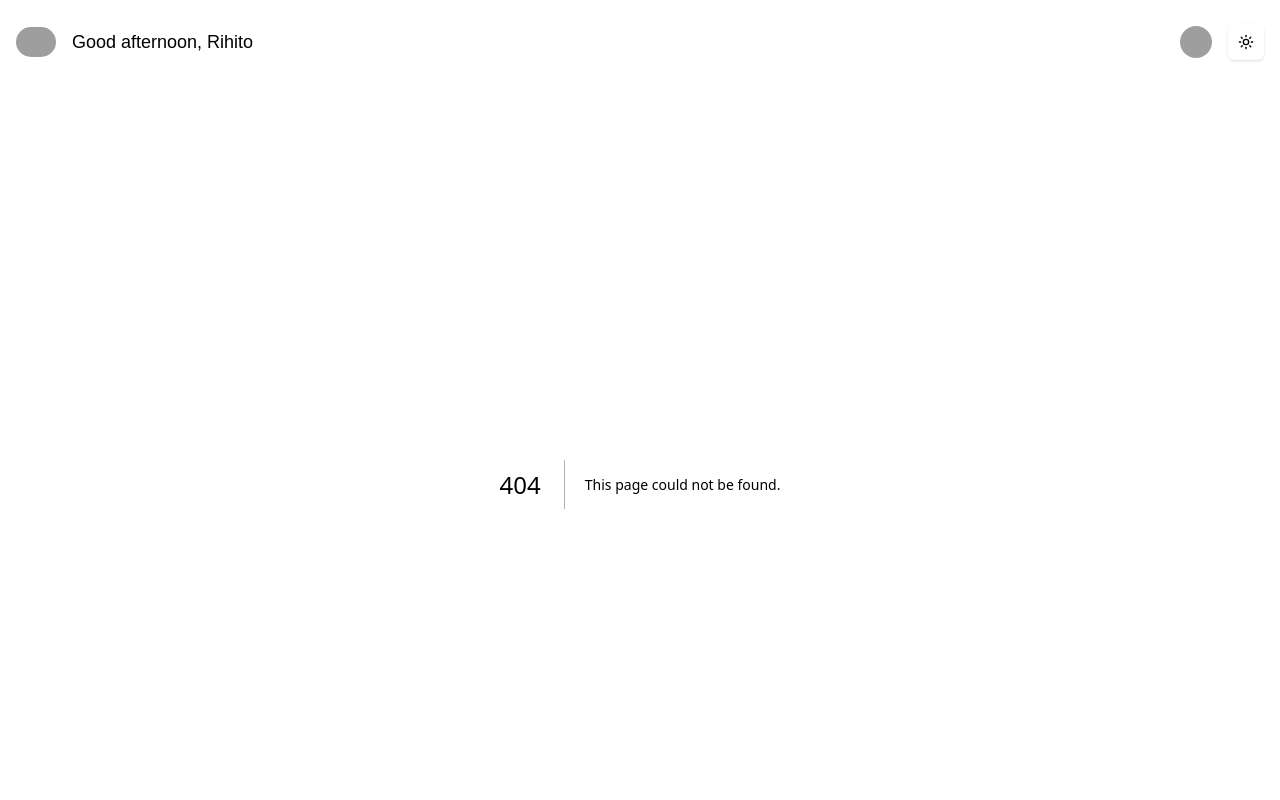
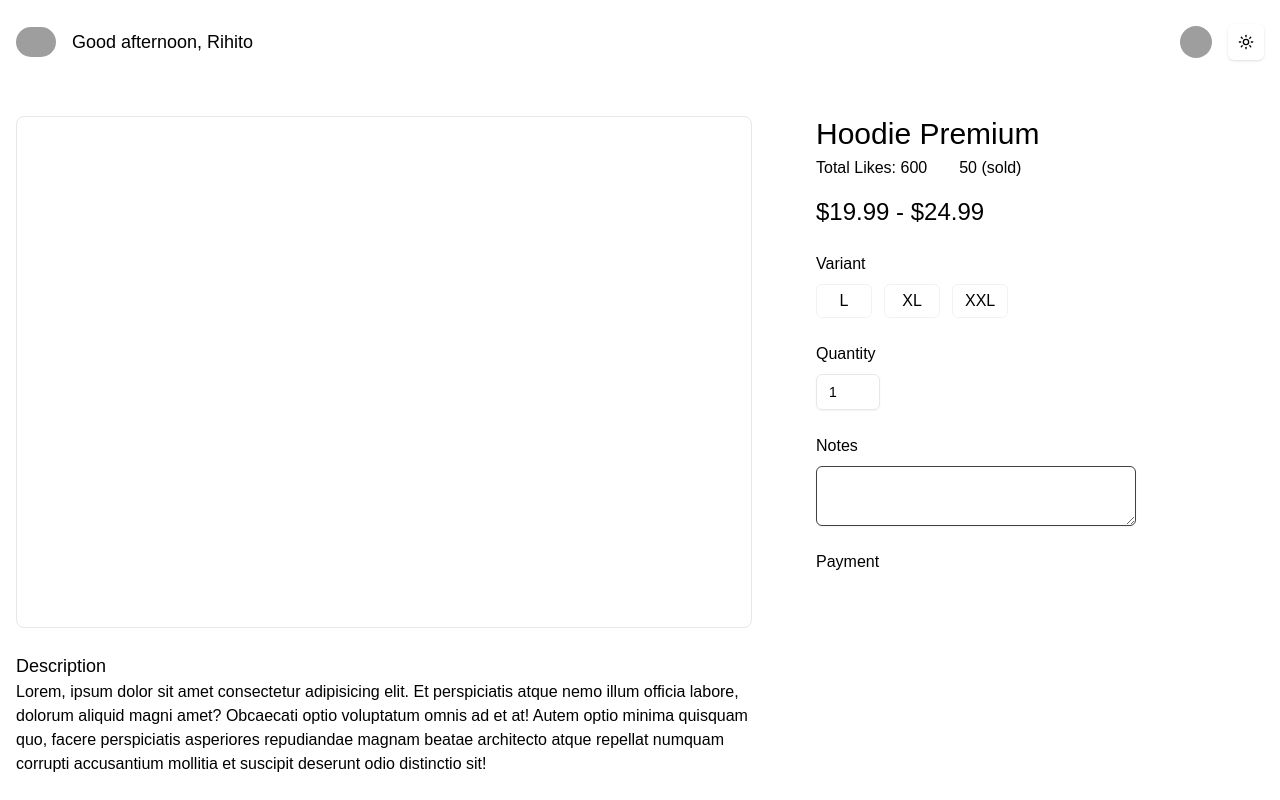
Before and after one commit to rihitoRiku/riku-store, a Next.js app: page /product/0 in a window 1280 px wide. Before the commit this address had no page. Shown: the top 800 px of the page. Built offline with nearby package versions, Linux system fonts and the light colour scheme; grey boxes are pictures that could not be loaded; a web font is replaced by a local one.

Commit message:
Update product detail progress

```diff
--- a/src/app/page.tsx
+++ b/src/app/page.tsx
@@ -7,6 +7,42 @@ import {
 } from "@/components/ui/carousel";
 import Image from "next/image";
 import Autoplay from "embla-carousel-autoplay";
+import Link from "next/link";
+
+const dummyProducts = [
+  {
+    id: 1,
+    title: "Product 1",
+    description: "Description for Product 1",
+    image: "/product1.jpg",
+    sold: 500,
+    likes: 1200,
+  },
+  {
+    id: 2,
+    title: "Product 2",
+    description: "Description for Product 2",
+    image: "/product2.jpg",
+    sold: 300,
+    likes: 800,
+  },
+  {
+    id: 3,
+    title: "Product 3",
+    description: "Description for Product 3",
+    image: "/product3.jpg",
+    sold: 450,
+    likes: 900,
+  },
+  {
+    id: 4,
+    title: "Product 4",
+    description: "Description for Product 4",
+    image: "/product4.jpg",
+    sold: 600,
+    likes: 1500,
+  },
+];
 
 export default function Home() {
   return (
@@ -25,7 +61,7 @@ export default function Home() {
             {Array.from({ length: 5 }).map((_, index) => (
               <CarouselItem key={index} className="md:basis-1/2 lg:basis-1/2">
                 <div className="p-1">
-                  <div className="bg-custom-cream dark:bg-zinc-800 relative aspect-video overflow-hidden rounded-lg">
+                  <div className="relative aspect-video overflow-hidden rounded-lg bg-custom-cream dark:bg-zinc-800">
                     {/* <Image
                       src={`/carousel-${index + 1}.jpg`}
                       alt={`Carousel Image ${index + 1}`}
@@ -41,10 +77,31 @@ export default function Home() {
       </div>
 
       {/* Product Grid Section */}
-      <p className="text-2xl mb-4">Our Collection</p>
+      <p className="mb-4 text-2xl">Our Collection</p>
       <div className="grid grid-cols-2 gap-6 sm:grid-cols-3 lg:grid-cols-5">
-        {Array.from({ length: 4 }).map((_, i) => (
-          <ProductCard key={i} />
+        {dummyProducts.map((product) => (
+          <Link
+            key={product.id}
+            href={{
+              pathname: `/product/${product.id}`,
+              query: {
+                title: product.title,
+                description: product.description,
+                image: product.image,
+                sold: product.sold,
+                likes: product.likes
+              }
+            }}
+            passHref
+          >
+            <ProductCard
+              title={product.title}
+              description={product.description}
+              image={product.image}
+              sold={product.sold}
+              likes={product.likes}
+            />
+          </Link>
         ))}
       </div>
     </div>
--- /dev/null
+++ b/src/app/product/[slug]/page.tsx
@@ -0,0 +1,96 @@
+"use client";
+import React from "react";
+import Image from "next/image";
+import { useSearchParams } from "next/navigation";
+import { Label } from "@/components/ui/label";
+import { Input } from "@/components/ui/input";
+import { Textarea } from "@/components/ui/textarea";
+import CardRadioButton from "@/components/ui/card-radio-button";
+
+interface ProductQuery {
+  title?: string;
+  description?: string;
+  image?: string;
+  sold?: string;
+  likes?: string;
+}
+
+export default function ProductDetail() {
+  const searchParams = useSearchParams();
+  const title = searchParams.get("title") || "";
+  const description = searchParams.get("description") || "";
+  const image = searchParams.get("image") || "";
+  const sold = searchParams.get("sold") || "0";
+  const likes = searchParams.get("likes") || "0";
+
+  const options = [
+    { id: 1, label: "L" },
+    { id: 2, label: "XL" },
+    { id: 3, label: "XXL" },
+  ];
+
+  const handleSelectionChange = (selectedId: number) => {
+    console.log("Selected:", selectedId);
+  };
+
+  return (
+    <div>
+      {/*<h1>{title}</h1>
+       <Image src={image} alt={title} fill className="object-cover" />
+      <p>{description}</p>
+      <p>{sold} sold</p>
+      <p>{likes} likes</p>*/}
+      <div className="container mx-auto flex max-w-screen-xl flex-col items-start justify-start gap-8 px-4 py-8 lg:flex-row lg:gap-16">
+        <div className="">
+          <div className="h-[32rem] w-full rounded-lg border dark:border-zinc-700"></div>
+          <div className="mt-6">
+            <p className="text-lg">Description</p>
+            <p>
+              Lorem, ipsum dolor sit amet consectetur adipisicing elit. Et
+              perspiciatis atque nemo illum officia labore, dolorum aliquid
+              magni amet? Obcaecati optio voluptatum omnis ad et at! Autem optio
+              minima quisquam quo, facere perspiciatis asperiores repudiandae
+              magnam beatae architecto atque repellat numquam corrupti
+              accusantium mollitia et suscipit deserunt odio distinctio sit!
+            </p>
+          </div>
+        </div>
+
+        <div className="w-full min-w-[28rem]">
+          <p className="text-3xl">Hoodie Premium</p>
+          <div className="mt-1 flex gap-8">
+            <p>Total Likes: 600</p>
+            <p>50 (sold)</p>
+          </div>
+          <p className="mt-4 text-2xl">$19.99 - $24.99</p>
+          <div className="mt-6">
+            <p className="mb-2">Variant</p>
+            <CardRadioButton
+              options={options}
+              name="options"
+              onChange={handleSelectionChange}
+            />
+          </div>
+          <div className="mt-6">
+            <div className="flex w-full max-w-sm flex-col space-y-2">
+              <p className="">Quantity</p>
+              <Input
+                className="w-16 dark:border-zinc-700"
+                type="number"
+                id="quantity"
+                defaultValue="1"
+                min="1"
+                max="99"
+              />
+            </div>
+          </div>
+          <div className="mt-6">
+            <p>Notes</p>
+            <Textarea className="mt-2 max-h-24 max-w-[20rem] border-zinc-700" />
+          </div>
+          <div className="mt-6">Payment</div>
+        </div>
+      </div>
+    </div>
+  );
+}
--- a/src/components/footer.tsx
+++ b/src/components/footer.tsx
@@ -3,8 +3,8 @@ export function Footer() {
     <footer className="bg-background py-8">
       <div className="container max-w-screen-xl mx-auto px-4">
         <div className="flex flex-col items-center gap-4">
-          <p className="text-center text-muted-foreground">
-            Thank you for your trust using our app
+          <p className="text-center text-muted-foreground max-w-[24rem]">
+            Thank you for your trust using our store. Don't forget to follow for more offers:
           </p>
 
           <a
--- a/src/components/navigation.tsx
+++ b/src/components/navigation.tsx
@@ -1,22 +1,25 @@
-import { Button } from "@/components/ui/button"
+"use client";
+import { Button } from "@/components/ui/button";
 import {
   DropdownMenu,
   DropdownMenuContent,
   DropdownMenuItem,
   DropdownMenuTrigger,
-} from "@/components/ui/dropdown-menu"
-import Image from "next/image"
-import { Avatar, AvatarFallback, AvatarImage } from "@/components/ui/avatar"
-import { HiShoppingCart } from "react-icons/hi2"
-import { ModeToggle } from "@/components/darkmode-toggle"
-import { Login } from "./login"
+} from "@/components/ui/dropdown-menu";
+import Image from "next/image";
+import { Avatar, AvatarFallback, AvatarImage } from "@/components/ui/avatar";
+import { HiShoppingCart } from "react-icons/hi2";
+import { ModeToggle } from "@/components/darkmode-toggle";
+import { Login } from "./login";
+import Link from "next/link";
 
 export function Navigation() {
-  const isLoggedIn = false // TODO: Replace with actual auth state
+  const isLoggedIn = false; // TODO: Replace with actual auth state
 
   return (
     <div className="bg-background w-full">
       <div className="container mx-auto flex max-w-screen-xl items-center justify-between px-4 py-6">
+        <Link href="/">
           <div className="flex items-center gap-4">
             <Image
               src="/logo.svg"
@@ -27,19 +30,27 @@ export function Navigation() {
             />
             <span className="text-lg font-medium">Good afternoon, Rihito</span>
           </div>
+        </Link>
 
         <div className="flex items-center gap-4">
           {!isLoggedIn ? (
             <DropdownMenu>
               <DropdownMenuTrigger asChild>
-                <Button variant="ghost" className="relative h-8 w-8 rounded-full">
+                <Button
+                  variant="ghost"
+                  className="relative h-8 w-8 rounded-full"
+                >
                   <Avatar className="h-8 w-8">
                     <AvatarImage src="/avatar.png" />
                     <AvatarFallback>R</AvatarFallback>
                   </Avatar>
                 </Button>
               </DropdownMenuTrigger>
-              <DropdownMenuContent className="w-32 bg-custom-light dark:bg-custom-dark dark:border-none" align="end" forceMount>
+              <DropdownMenuContent
+                className="w-32 bg-custom-light dark:border-none dark:bg-custom-dark"
+                align="end"
+                forceMount
+              >
                 <DropdownMenuItem>Dashboard</DropdownMenuItem>
                 <DropdownMenuItem className="text-red-600">
                   Logout
@@ -53,5 +64,5 @@ export function Navigation() {
         </div>
       </div>
     </div>
-  )
+  );
 }
--- a/src/components/product-card.tsx
+++ b/src/components/product-card.tsx
@@ -4,32 +4,40 @@ import Image from "next/image"
 import { Button } from "@/components/ui/button"
 import { Heart, ShoppingCart } from "lucide-react"
 
-export function ProductCard() {
+interface ProductCardProps {
+  title: string;
+  description: string;
+  image: string;
+  sold: number;
+  likes: number;
+}
+
+export function ProductCard({ title, description, image, sold, likes }: ProductCardProps) {
   return (
     <div className="bg-background rounded-lg shadow-sm hover:shadow-md transition-shadow">
       <div className="relative aspect-square overflow-hidden rounded-t-lg bg-custom-cream dark:bg-zinc-800">
-        {/* <Image
-          src="/product.jpg"
-          alt="Product Image"
+        <Image
+          src={image}
+          alt={title}
           fill
           className="object-cover"
-        /> */}
+        />
       </div>
 
       <div className="p-4 space-y-2">
-        <h3 className="font-medium">Product Title</h3>
+        <h3 className="font-medium">{title}</h3>
         <p className="text-sm text-muted-foreground line-clamp-2">
-          Product description goes here. This is a short description of the product.
+          {description}
         </p>
 
         <div className="flex items-center justify-between text-sm">
           <div className="flex items-center gap-2">
             <Heart className="h-4 w-4 text-red-500" />
-            <span>1.2k</span>
+            <span>{likes}</span>
           </div>
           <div className="flex items-center gap-2">
             <ShoppingCart className="h-4 w-4 text-green-500" />
-            <span>500+ sold</span>
+            <span>{sold} sold</span>
           </div>
         </div>
 
--- /dev/null
+++ b/src/components/ui/card-radio-button.tsx
@@ -0,0 +1,37 @@
+import React, { useState } from 'react';
+
+interface CardRadioButtonProps {
+  options: { id: number; label: string; imageUrl?: string }[];
+  name: string;
+  onChange: (selectedId: number) => void;
+}
+
+const CardRadioButton: React.FC<CardRadioButtonProps> = ({ options, name, onChange }) => {
+  const [selectedId, setSelectedId] = useState<number | null>(null);
+
+  const handleSelect = (id: number) => {
+    setSelectedId(id);
+    onChange(id);
+  };
+
+  return (
+    <div className="flex space-x-3">
+      {options.map((option) => (
+        <div
+          key={option.id}
+          onClick={() => handleSelect(option.id)}
+          className={`cursor-pointer border rounded-md py-1 px-3 min-w-14 ${
+            selectedId === option.id ? 'border-custom-peach' : 'border-custom-cream dark:border-zinc-700'
+          }`}
+        >
+          {option.imageUrl && (
+            <img src={option.imageUrl} alt={option.label} className="w-24 h-24 object-cover rounded-md mb-2" />
+          )}
+          <div className="text-center">{option.label}</div>
+        </div>
+      ))}
+    </div>
+  );
+};
+
+export default CardRadioButton;
--- /dev/null
+++ b/src/components/ui/textarea.tsx
@@ -0,0 +1,22 @@
+import * as React from "react"
+
+import { cn } from "@/lib/utils"
+
+const Textarea = React.forwardRef<
+  HTMLTextAreaElement,
+  React.ComponentProps<"textarea">
+>(({ className, ...props }, ref) => {
+  return (
+    <textarea
+      className={cn(
+        "flex min-h-[60px] w-full rounded-md border border-input bg-transparent px-3 py-2 text-base shadow-sm placeholder:text-muted-foreground focus-visible:outline-none focus-visible:ring-1 focus-visible:ring-ring disabled:cursor-not-allowed disabled:opacity-50 md:text-sm",
+        className
+      )}
+      ref={ref}
+      {...props}
+    />
+  )
+})
+Textarea.displayName = "Textarea"
+
+export { Textarea }
--- a/tailwind.config.ts
+++ b/tailwind.config.ts
@@ -30,6 +30,7 @@ export default {
         },
         custom: {
           dark: "#09090B",
+          secdark: "#3f3f46 ",
           light: "#FAFAFA",
           gray: "#58626C",
           beige: "#DAC8BE",
```
Lines whose indentation alone changed are shown as unchanged.
